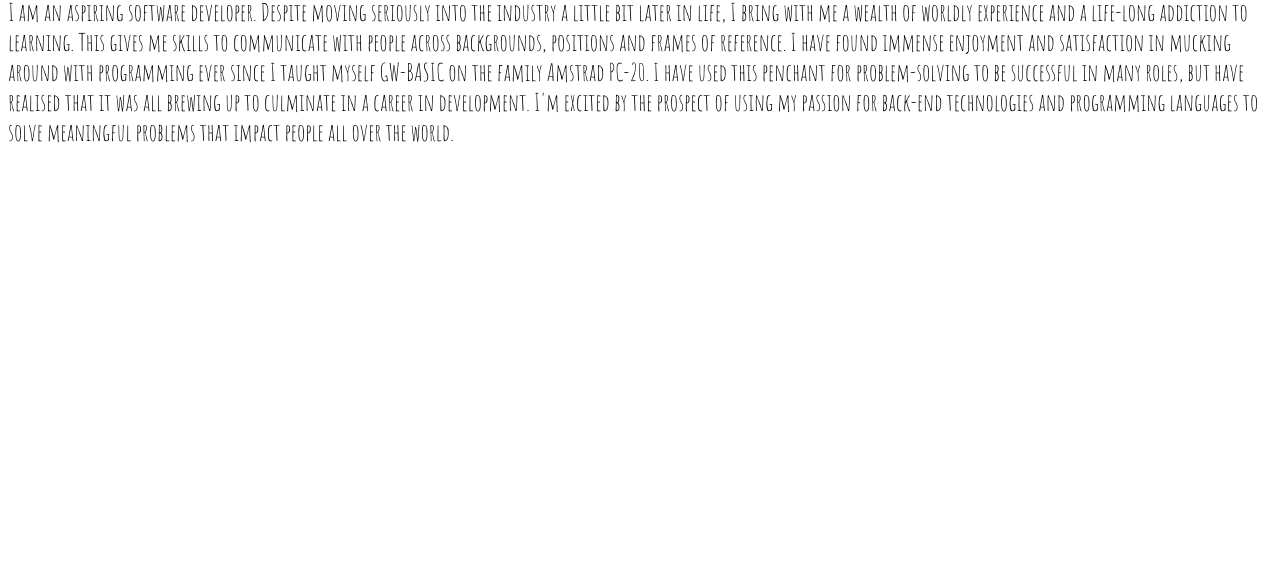
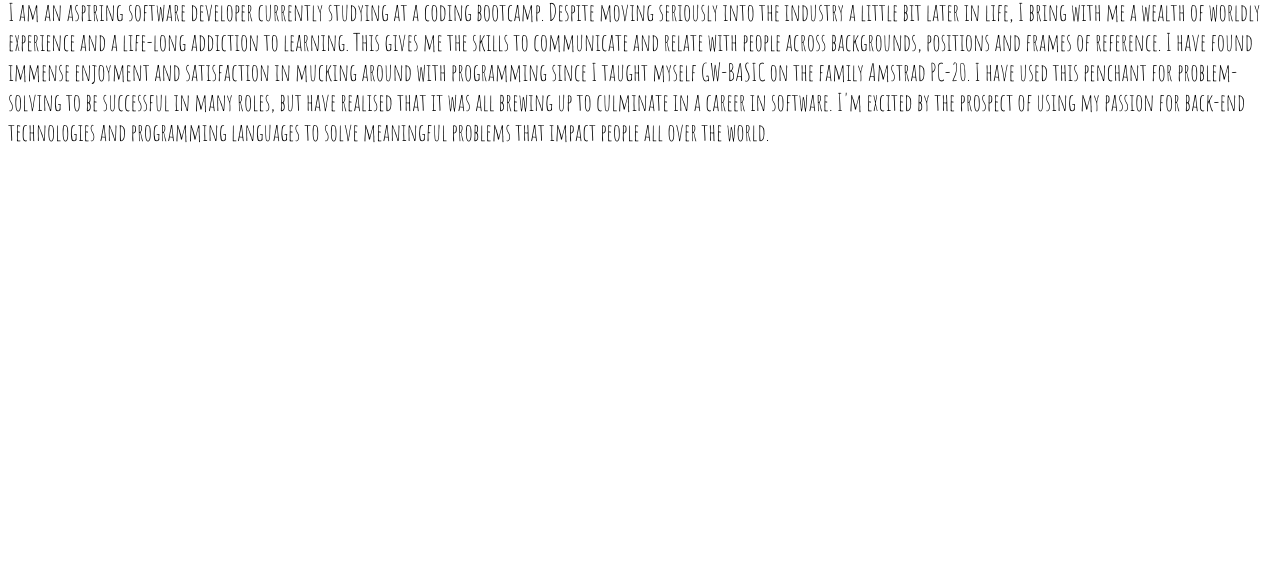
Before and after one commit to Chris-Robertson/portfolio, a plain HTML site: page about/index.html in a window 1280 px wide. Shown: the part 228-800 px from the top of the page. Drawn offline with Linux system fonts and the light colour scheme; a web font is replaced by a local one.

Commit message:
Updated About page bio.

```diff
--- a/about/index.html
+++ b/about/index.html
@@ -16,9 +16,9 @@
         </nav>
 
         <p>
-I am an aspiring software developer. Despite moving seriously into the industry a little bit later in life, I bring with me a wealth of worldly experience and a life-long addiction to learning. This gives me skills to communicate with people across backgrounds, positions and frames of reference.
+I am an aspiring software developer currently studying at a coding bootcamp. Despite moving seriously into the industry a little bit later in life, I bring with me a wealth of worldly experience and a life-long addiction to learning. This gives me the skills to communicate and relate with people across backgrounds, positions and frames of reference.
 
-I have found immense enjoyment and satisfaction in mucking around with programming ever since I taught myself GW-BASIC on the family Amstrad PC-20. I have used this penchant for problem-solving to be successful in many roles, but have realised that it was all brewing up to culminate in a career in development.
+I have found immense enjoyment and satisfaction in mucking around with programming since I taught myself GW-BASIC on the family Amstrad PC-20. I have used this penchant for problem-solving to be successful in many roles, but have realised that it was all brewing up to culminate in a career in software.
 
 I'm excited by the prospect of using my passion for back-end technologies and programming languages to solve meaningful problems that impact people all over the world.
         </p>
```
